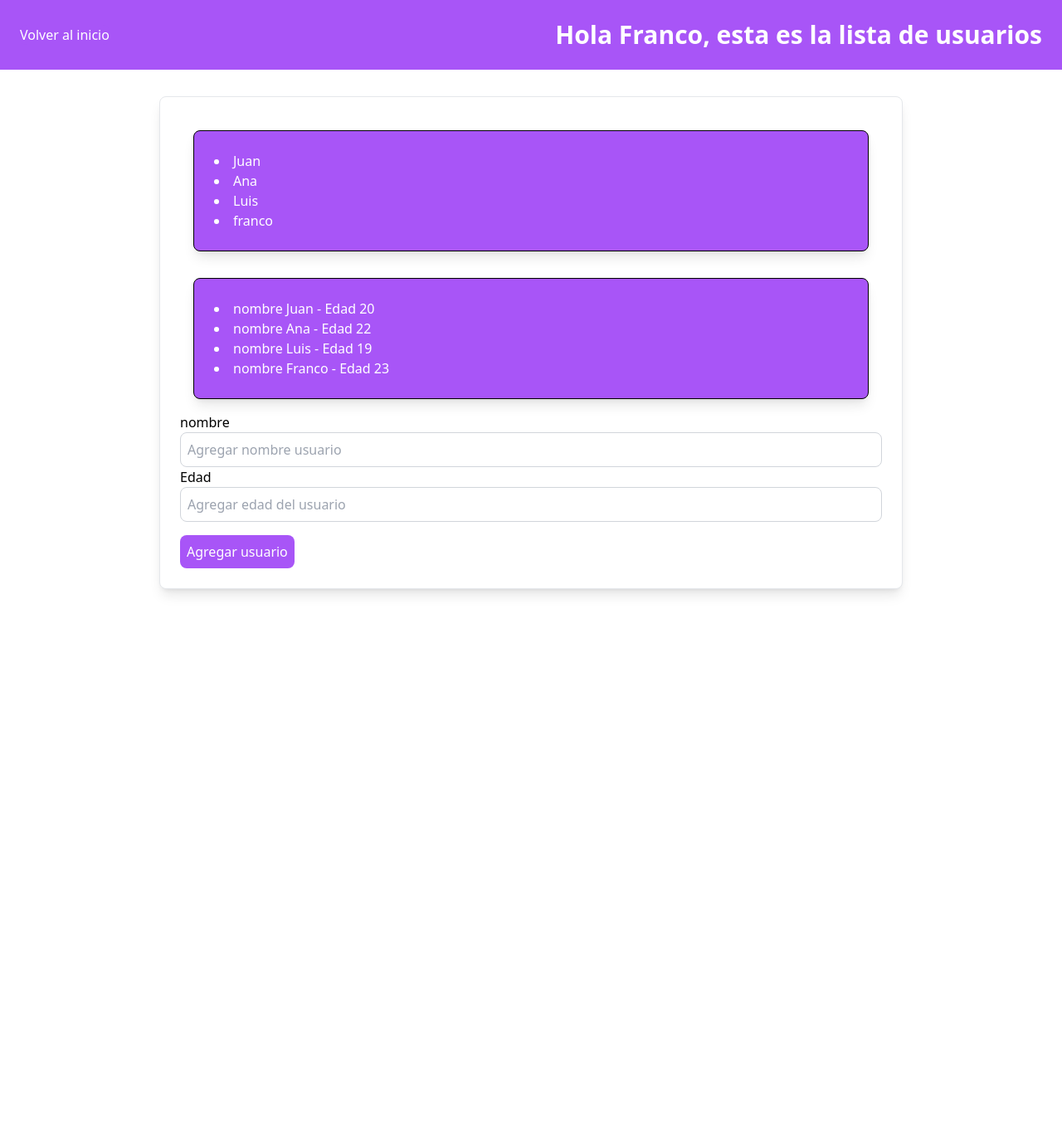
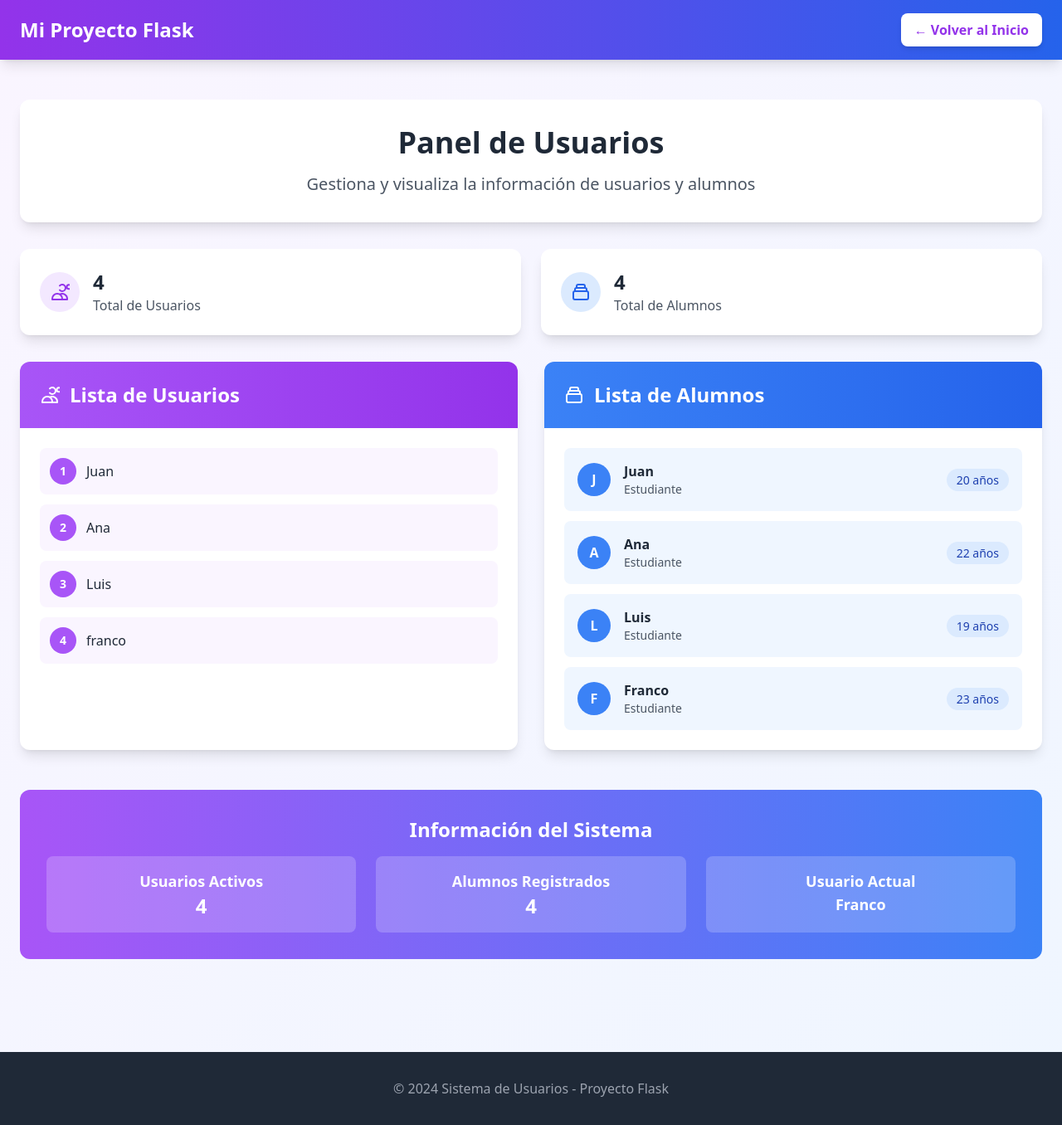
Before and after one commit to FrancoGaggero/Python, a Flask app: page /user in a window 1280 px wide. Shown: the whole page at 83% size. Before the commit the page ends 717 px from the top, so only its background shows below. Run offline with Flask 3, Linux system fonts and the light colour scheme; some libraries are stand-ins or nearby versions.

Commit message:
Inconporacion de BluePrints
falta crear ruta para agregar usuarios

```diff
--- /dev/null
+++ b/PruebaClase/app/templates/usuarios.html
@@ -0,0 +1,168 @@
+<!DOCTYPE html>
+<html lang="es">
+<head>
+    <meta charset="UTF-8">
+    <meta name="viewport" content="width=device-width, initial-scale=1.0">
+    <title>Lista de Usuarios</title>
+    <script src="https://cdn.tailwindcss.com"></script>
+</head>
+<body class="bg-gradient-to-br from-purple-50 to-blue-50 min-h-screen">
+    <!-- Header -->
+    <header class="bg-gradient-to-r from-purple-600 to-blue-600 text-white shadow-lg">
+        <div class="container mx-auto px-6 py-4">
+            <div class="flex justify-between items-center">
+                <h1 class="text-2xl font-bold">Mi Proyecto Flask</h1>
+                <a href="{{ url_for('main.home') }}"
+                   class="bg-white text-purple-600 px-4 py-2 rounded-lg font-semibold hover:bg-gray-100 transition duration-300 shadow-md">
+                    ← Volver al Inicio
+                </a>
+            </div>
+        </div>
+    </header>
+
+    <!-- Main Content -->
+    <main class="container mx-auto px-6 py-12">
+        <!-- Welcome Card -->
+        <div class="bg-white rounded-xl shadow-lg p-8 mb-8">
+            <div class="text-center">
+                <h2 class="text-4xl font-bold text-gray-800 mb-4">Panel de Usuarios</h2>
+                <p class="text-xl text-gray-600">Gestiona y visualiza la información de usuarios y alumnos</p>
+            </div>
+        </div>
+
+        <!-- Stats Cards -->
+        <div class="grid md:grid-cols-2 gap-6 mb-8">
+            <div class="bg-white rounded-xl shadow-lg p-6">
+                <div class="flex items-center">
+                    <div class="bg-purple-100 p-3 rounded-full">
+                        <svg class="w-6 h-6 text-purple-600" fill="none" stroke="currentColor" viewBox="0 0 24 24">
+                            <path stroke-linecap="round" stroke-linejoin="round" stroke-width="2" d="M12 4.354a4 4 0 110 5.292M15 21H3v-1a6 6 0 0112 0v1zm0 0h6v-1a6 6 0 00-9-5.197m13.5-9a2.5 2.5 0 11-5 0 2.5 2.5 0 015 0z"></path>
+                        </svg>
+                    </div>
+                    <div class="ml-4">
+                        <h3 class="text-2xl font-bold text-gray-800">{{ usuarios|length }}</h3>
+                        <p class="text-gray-600">Total de Usuarios</p>
+                    </div>
+                </div>
+            </div>
+
+            <div class="bg-white rounded-xl shadow-lg p-6">
+                <div class="flex items-center">
+                    <div class="bg-blue-100 p-3 rounded-full">
+                        <svg class="w-6 h-6 text-blue-600" fill="none" stroke="currentColor" viewBox="0 0 24 24">
+                            <path stroke-linecap="round" stroke-linejoin="round" stroke-width="2" d="M19 11H5m14 0a2 2 0 012 2v6a2 2 0 01-2 2H5a2 2 0 01-2-2v-6a2 2 0 012-2m14 0V9a2 2 0 00-2-2M5 11V9a2 2 0 012-2m0 0V5a2 2 0 012-2h6a2 2 0 012 2v2M7 7h10"></path>
+                        </svg>
+                    </div>
+                    <div class="ml-4">
+                        <h3 class="text-2xl font-bold text-gray-800">{{ alumnos|length }}</h3>
+                        <p class="text-gray-600">Total de Alumnos</p>
+                    </div>
+                </div>
+            </div>
+        </div>
+
+        <!-- Lists Section -->
+        <div class="grid lg:grid-cols-2 gap-8">
+            <!-- Usuarios List -->
+            <div class="bg-white rounded-xl shadow-lg overflow-hidden">
+                <div class="bg-gradient-to-r from-purple-500 to-purple-600 p-6">
+                    <h3 class="text-2xl font-bold text-white flex items-center">
+                        <svg class="w-6 h-6 mr-3" fill="none" stroke="currentColor" viewBox="0 0 24 24">
+                            <path stroke-linecap="round" stroke-linejoin="round" stroke-width="2" d="M12 4.354a4 4 0 110 5.292M15 21H3v-1a6 6 0 0112 0v1zm0 0h6v-1a6 6 0 00-9-5.197m13.5-9a2.5 2.5 0 11-5 0 2.5 2.5 0 015 0z"></path>
+                        </svg>
+                        Lista de Usuarios
+                    </h3>
+                </div>
+                <div class="p-6">
+                    {% if usuarios %}
+                        <ul class="space-y-3">
+                            {% for usuario in usuarios %}
+                                <li class="flex items-center p-3 bg-purple-50 rounded-lg hover:bg-purple-100 transition duration-200">
+                                    <div class="bg-purple-500 text-white w-8 h-8 rounded-full flex items-center justify-center font-bold text-sm mr-3">
+                                        {{ loop.index }}
+                                    </div>
+                                    <span class="text-gray-800 font-medium">{{ usuario }}</span>
+                                </li>
+                            {% endfor %}
+                        </ul>
+                    {% else %}
+                        <div class="text-center py-8">
+                            <p class="text-gray-500 text-lg">No hay usuarios registrados</p>
+                        </div>
+                    {% endif %}
+                </div>
+            </div>
+
+            <!-- Alumnos List -->
+            <div class="bg-white rounded-xl shadow-lg overflow-hidden">
+                <div class="bg-gradient-to-r from-blue-500 to-blue-600 p-6">
+                    <h3 class="text-2xl font-bold text-white flex items-center">
+                        <svg class="w-6 h-6 mr-3" fill="none" stroke="currentColor" viewBox="0 0 24 24">
+                            <path stroke-linecap="round" stroke-linejoin="round" stroke-width="2" d="M19 11H5m14 0a2 2 0 012 2v6a2 2 0 01-2 2H5a2 2 0 01-2-2v-6a2 2 0 012-2m14 0V9a2 2 0 00-2-2M5 11V9a2 2 0 012-2m0 0V5a2 2 0 012-2h6a2 2 0 012 2v2M7 7h10"></path>
+                        </svg>
+                        Lista de Alumnos
+                    </h3>
+                </div>
+                <div class="p-6">
+                    {% if alumnos %}
+                        <ul class="space-y-3">
+                            {% for alumno in alumnos %}
+                                <li class="p-4 bg-blue-50 rounded-lg hover:bg-blue-100 transition duration-200">
+                                    <div class="flex items-center justify-between">
+                                        <div class="flex items-center">
+                                            <div class="bg-blue-500 text-white w-10 h-10 rounded-full flex items-center justify-center font-bold mr-4">
+                                                {{ alumno.nombre[0].upper() }}
+                                            </div>
+                                            <div>
+                                                <h4 class="font-semibold text-gray-800">{{ alumno.nombre }}</h4>
+                                                <p class="text-sm text-gray-600">Estudiante</p>
+                                            </div>
+                                        </div>
+                                        <div class="text-right">
+                                            <span class="bg-blue-100 text-blue-800 px-3 py-1 rounded-full text-sm font-medium">
+                                                {{ alumno.edad }} años
+                                            </span>
+                                        </div>
+                                    </div>
+                                </li>
+                            {% endfor %}
+                        </ul>
+                    {% else %}
+                        <div class="text-center py-8">
+                            <p class="text-gray-500 text-lg">No hay alumnos registrados</p>
+                        </div>
+                    {% endif %}
+                </div>
+            </div>
+        </div>
+
+        <!-- Additional Info Section -->
+        <div class="mt-12 bg-gradient-to-r from-purple-500 to-blue-500 rounded-xl p-8 text-white">
+            <div class="text-center">
+                <h3 class="text-2xl font-bold mb-4">Información del Sistema</h3>
+                <div class="grid md:grid-cols-3 gap-6">
+                    <div class="bg-white bg-opacity-20 rounded-lg p-4">
+                        <h4 class="font-bold text-lg">Usuarios Activos</h4>
+                        <p class="text-2xl font-bold">{{ usuarios|length }}</p>
+                    </div>
+                    <div class="bg-white bg-opacity-20 rounded-lg p-4">
+                        <h4 class="font-bold text-lg">Alumnos Registrados</h4>
+                        <p class="text-2xl font-bold">{{ alumnos|length }}</p>
+                    </div>
+                    <div class="bg-white bg-opacity-20 rounded-lg p-4">
+                        <h4 class="font-bold text-lg">Usuario Actual</h4>
+                        <p class="text-lg font-semibold">{{ nombre }}</p>
+                    </div>
+                </div>
+            </div>
+        </div>
+    </main>
+
+    <!-- Footer -->
+    <footer class="bg-gray-800 text-white py-8 mt-16">
+        <div class="container mx-auto px-6 text-center">
+            <p class="text-gray-400">© 2024 Sistema de Usuarios - Proyecto Flask</p>
+        </div>
+    </footer>
+</body>
+</html>
--- /dev/null
+++ b/PruebaClase/run.py
@@ -0,0 +1,6 @@
+from app import create_app
+
+app = create_app()
+
+if __name__ == "__main__":
+    app.run(debug=True)
--- a/PruebaClase/templates/usuarios.html
+++ /dev/null
@@ -1,56 +0,0 @@
-<!DOCTYPE html>
-<html lang="en">
-<head>
-    <meta charset="UTF-8">
-    <meta name="viewport" content="width=device-width, initial-scale=1.0">
-    <title>usuarios</title>
-    <script src="https://cdn.tailwindcss.com"></script>
-</head>
-<body>
-
-    <main>
-        <div class="p-6 bg-purple-500 text-white flex justify-between items-center">
-            <a class="text-white bg-purple-500 rounded-lg items-center"  href=" {{ url_for('index')}}">Volver al inicio</a>
-            <h1 class="text-3xl font-bold">Hola {{ nombre }}, esta es la lista de usuarios</h1>
-        </div>
-        <!-- Lista de usuarios y formulario -->
-        <div class="max-w-4xl mx-auto mt-8 bg-white rounded-lg shadow-lg border border-gray-200">
-            <div class="p-6  ">
-                <div class="grid-cols-2">
-                    <div class="container mx-auto p-4 ">
-                        <ul class="list-disc list-inside bg-purple-500 text-white p-6 rounded-lg shadow-lg hover:shadow-lg rounded-lg border border-black">
-                            {% for usuario in usuarios %}
-                                <li> {{ usuario }} </li>
-                            {% endfor %}
-                        </ul>
-                    </div>
-                    <div class="container mx-auto p-4 ">
-                        <ul class="list-disc list-inside bg-purple-500 text-white p-6 rounded-lg shadow-lg hover:shadow-lg rounded-lg border border-black">
-                            {% for alumnos in alumnos %}
-                                <li> nombre {{ alumnos.nombre}} - Edad {{alumnos.edad}}</li>
-                            {% endfor %}
-                        </ul>
-                    </div>
-
-                </div>
-                <div class="">
-                    <form action="/add_user" method="POST">
-                        <div>
-                            <label for="nombre">nombre</label>
-                            <input type="text" name="nombre"   class="border border-gray-300 rounded-lg p-2 w-full" placeholder="Agregar nombre usuario">
-                        </div>
-                        <div>
-                            <label for="edad"  >Edad</label>
-                            <input type="number" name="edad" class="border border-gray-300 rounded-lg p-2 w-full" placeholder="Agregar edad del usuario">
-                        </div>
-                        <div>
-                            <input type="submit" value="Agregar usuario"  class="bg-purple-500 text-white rounded-lg p-2 mt-4 hover:bg-purple-600 cursor-pointer">
-                        </div>
-
-                    </form>
-                </div>
-            </div>
-        </div>
-    </main>
-</body>
-</html>
```
Also changed, not shown: PruebaClase/app/__init__.py (added, +13 -0 lines), PruebaClase/app/routes.py (added, +29 -0 lines), PruebaClase/app/templates/about.html (added, +125 -0 lines), PruebaClase/app/templates/pruebaclase.html (renamed from PruebaClase/templates/pruebaclase.html, +34 -4 lines).
